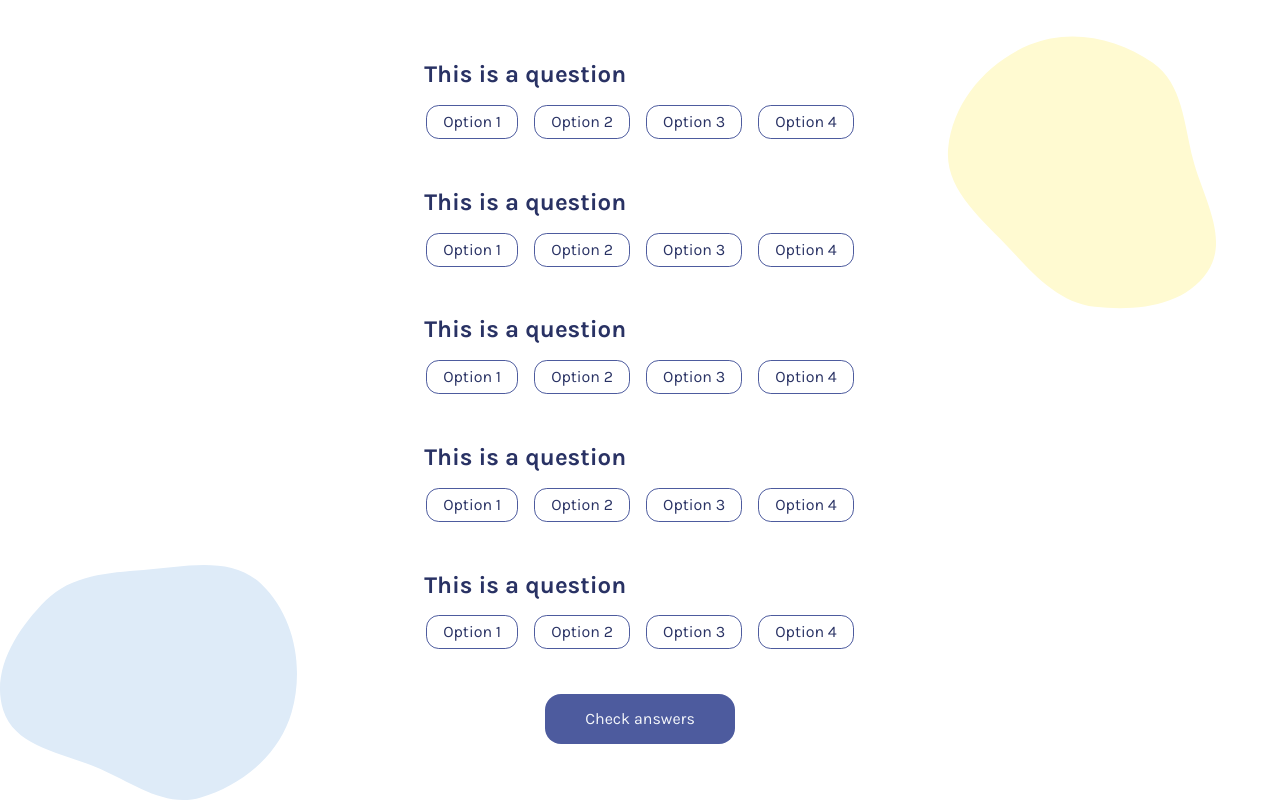
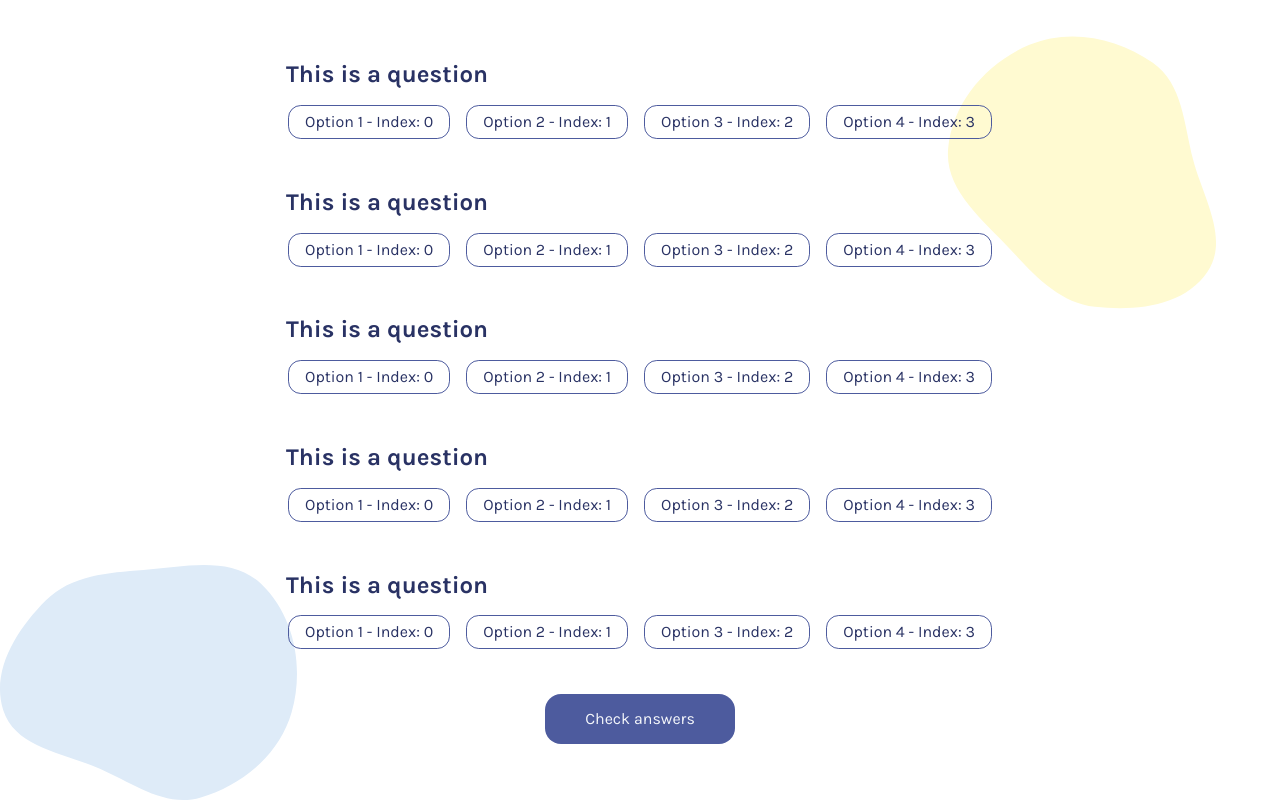
Before and after one commit to helenclx/Scrimba-React-Solo-Projects, a React (Vite) app in the folder 3-quizzical/: page / in a window 1280 px wide. Both pictures are taken after a click on the button "Start quiz". Built offline with nearby package versions, Linux system fonts and the light colour scheme.

Commit message:
Set up mapping options

```diff
--- a/3-quizzical/src/components/Quiz.jsx
+++ b/3-quizzical/src/components/Quiz.jsx
@@ -7,27 +7,27 @@ import { nanoid } from 'nanoid'
 export default function Quiz() {
     const [allQuizData, setAllQuizData] = React.useState(quizData);
 
+    const randomQuizIndex = Math.floor(Math.random() * allQuizData.results.length);
+    const randomQuiz = allQuizData.results[randomQuizIndex];
+
+    let optionArr = [...randomQuiz.incorrect_answers, randomQuiz.correct_answer];
+    let optionArrTest = ["Option 1", "Option 2", "Option 3", "Option 4"];
+
+    const optionEl = optionArrTest.map((option, index) => {
+        return (
+            <span key={index}>
+                <input type="radio" id={`ans-${index}`} name="option"/>
+                <label htmlFor={`ans-${index}`}>{option} - Index: {index}</label>
+            </span>
+        )
+    });
+
     const questionEl = (
         <div className="question-container">
             <h2>This is a question</h2>
             <fieldset className="answer-field">
                 <legend className="sr-only">Select one answer:</legend>
-                <span>
-                    <input type="radio" id="ans-1" name="option"/>
-                    <label htmlFor="ans-1">Option 1</label>
-                </span>
-                <span>
-                    <input type="radio" id="ans-2" name="option"/>
-                    <label htmlFor="ans-2">Option 2</label>
-                </span>
-                <span>
-                    <input type="radio" id="ans-3" name="option"/>
-                    <label htmlFor="ans-3">Option 3</label>
-                </span>
-                <span>
-                    <input type="radio" id="ans-4" name="option"/>
-                    <label htmlFor="ans-4">Option 4</label>
-                </span>
+                {optionEl}
             </fieldset>
         </div>
     )
```
